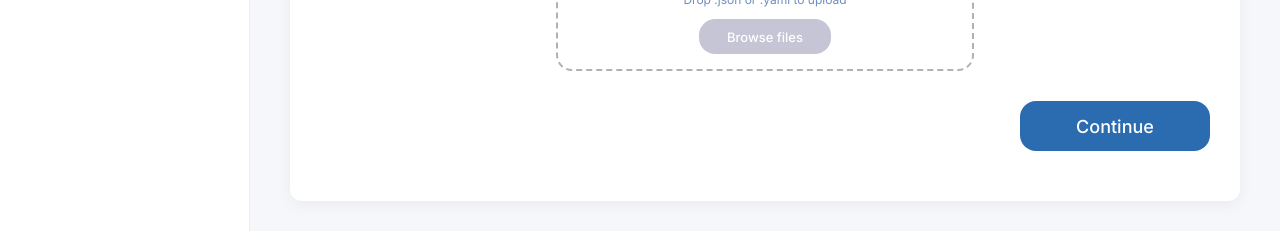
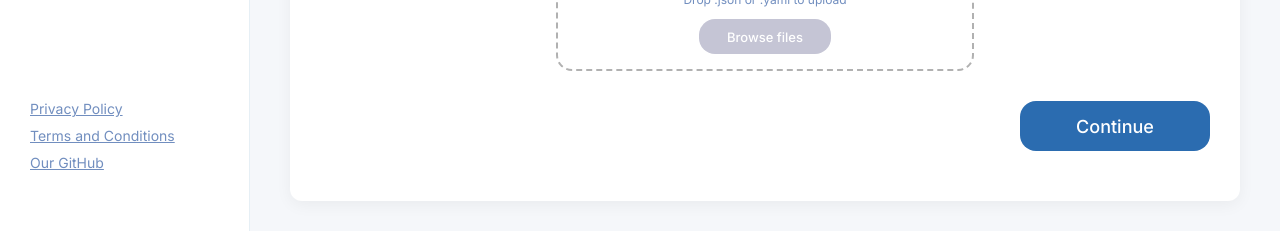
Before and after one commit to shilodp/StablecoinStudio, a React (Vite) app: page /StablecoinStudio/newstable in a window 1280 px wide. Shown: the part 986-1217 px from the top of the page. Built offline with nearby package versions, Linux system fonts and the light colour scheme; no server answers; sample sign-in values are in the browser's storage.

Commit message:
Added sidebar links

```diff
--- a/src/components/Sidebar/Sidebar.css
+++ b/src/components/Sidebar/Sidebar.css
@@ -1,4 +1,6 @@
 .sidebar {
+    display: flex;
+    flex-direction: column;
     flex-shrink: 0;
     width: 250px;
     background-color: var(--color-white);
@@ -57,3 +59,24 @@
     cursor: not-allowed;
     color: var(--color-gray);
 }
+
+.sidebar-bottom {
+    margin-top: auto;
+    padding: 30px 0 30px 30px;
+
+    ul {
+        display: flex;
+        flex-direction: column;
+        gap: 10px;
+    }
+
+    a {
+        color: var(--color-blue-3);
+
+        &:hover {
+            text-decoration: none;
+            cursor: pointer;
+            color: var(--color-blue);
+        }
+    }
+}
--- a/src/components/Sidebar/Sidebar.jsx
+++ b/src/components/Sidebar/Sidebar.jsx
@@ -2,10 +2,15 @@ import coins from "@assets/icons/coins.svg";
 import users from "@assets/icons/users.svg";
 import fingerprint from "@assets/icons/fingerprint.svg";
 import pricetag from "@assets/icons/pricetag.svg";
-import document from "@assets/icons/document.svg";
+import documentIcon from "@assets/icons/document.svg";
 import cog from "@assets/icons/cog.svg";
 import instruments from "@assets/icons/instruments.svg";
 import { NavLink } from "react-router-dom";
+import { useState } from "react";
+import { createPortal } from "react-dom";
+import Popup from "@components/Popup/Popup.jsx";
+import TermsCondionsText from "@pages/Register/TermsCondionsText";
+import PrivacyPolicyText from "@pages/Register/PrivacyPolicyText";
 import "./Sidebar.css";
 
 const links = [
@@ -20,7 +25,7 @@ const links = [
     },
     {
         name: "Reserves and liquidity control",
-        icon: document,
+        icon: documentIcon,
         path: "#",
         disabled: true,
     },
@@ -32,8 +37,12 @@ const links = [
         disabled: false,
     },
 ];
+const modalsRoot = document.getElementById("modals-root");
 
 function Sidebar() {
+    const [showPrivacy, setShowPrivacy] = useState(false);
+    const [showTerms, setShowTerms] = useState(false);
+
     return (
         <aside className="sidebar">
             <nav>
@@ -67,6 +76,86 @@ function Sidebar() {
                     ))}
                 </ul>
             </nav>
+            <div className="sidebar-bottom">
+                <ul>
+                    <li>
+                        <a
+                            href="#"
+                            onClick={(e) => {
+                                e.preventDefault();
+                                setShowPrivacy(true);
+                            }}
+                        >
+                            Privacy Policy
+                        </a>
+                    </li>
+                    <li>
+                        <a
+                            href="#"
+                            onClick={(e) => {
+                                e.preventDefault();
+                                setShowTerms(true);
+                            }}
+                        >
+                            Terms and Conditions
+                        </a>
+                    </li>
+                    <li>
+                        <a
+                            href="https://github.com/OpenSourceIsFun"
+                            target="_blank"
+                        >
+                            Our GitHub
+                        </a>
+                    </li>
+                </ul>
+            </div>
+
+            {showPrivacy &&
+                createPortal(
+                    <Popup
+                        header={<h2>Privacy Policy</h2>}
+                        body={<PrivacyPolicyText />}
+                        footer={
+                            <button
+                                className="button"
+                                onClick={() => {
+                                    setShowPrivacy(false);
+                                }}
+                            >
+                                Close
+                            </button>
+                        }
+                        closeHandler={() => {
+                            setShowPrivacy(false);
+                        }}
+                    />,
+                    modalsRoot,
+                    "privacy-policy"
+                )}
+
+            {showTerms &&
+                createPortal(
+                    <Popup
+                        header={<h2>Terms and Conditions</h2>}
+                        body={<TermsCondionsText />}
+                        footer={
+                            <button
+                                className="button"
+                                onClick={() => {
+                                    setShowTerms(false);
+                                }}
+                            >
+                                Close
+                            </button>
+                        }
+                        closeHandler={() => {
+                            setShowTerms(false);
+                        }}
+                    />,
+                    modalsRoot,
+                    "terms-conditions"
+                )}
         </aside>
     );
 }
```
